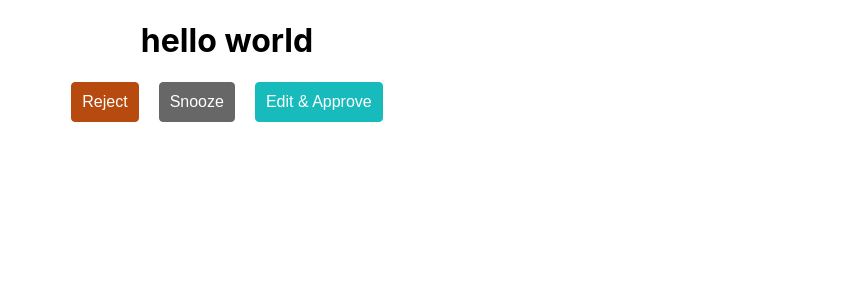
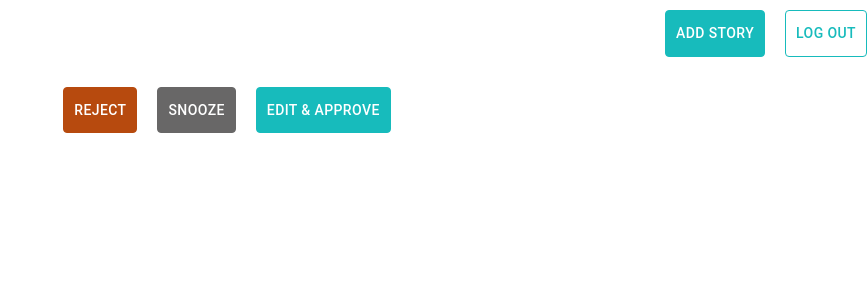
Before and after one commit to Pocket/curation-tools-frontend, a React (Create React App) app: page / in a window 1280 px wide. Shown: the top 300 px of the page, without its empty margins (413-1280 px from the left). Built offline with nearby package versions, Linux system fonts and the light colour scheme.

Commit message:
added material design and use it also delete the css file

```diff
--- a/src/App.tsx
+++ b/src/App.tsx
@@ -5,8 +5,6 @@ import './App.css';
 function App() {
   return (
     <div className="App">
-      {/* <!-- your component goes here to test the rendering! --> */}
-      <h1>hello world </h1>
       <Button/>
     </div>
   );
--- a/src/components/Button.css
+++ /dev/null
@@ -1,43 +0,0 @@
-.negative {
-    background-color: #b74a0e;
-    border: 1px solid #b74a0e;
-    margin-right: 20px;
-    padding: 10px;
-    border-radius: 4px;
-    color: white;
-    font-size: medium;
-}
-
-.negative:hover {
-    background-color: white;
-    color: #b74a0e;
-}
-
-.neutral {
-    background-color: #686767;
-    border: 1px solid #686767;
-    margin-right: 20px;
-    padding: 10px;
-    border-radius: 4px;
-    color: white;
-    font-size: medium;
-}
-
-.neutral:hover {
-    background-color: white;
-    color: #686767;
-}
-
-.positive {
-    background-color: #17bbbc;
-    border: 1px solid #17bbbc;
-    padding: 10px;
-    border-radius: 4px;
-    color: white;
-    font-size: medium;
-}
-
-.positive:hover {
-    background-color: white;
-    color: #17bbbc;
-}
--- a/src/components/ButtonComponent.tsx
+++ b/src/components/ButtonComponent.tsx
@@ -1,14 +1,90 @@
 import React from 'react';
-import './Button.css'
+import { makeStyles } from '@material-ui/core/styles';
+import Button from "@material-ui/core/Button";
 
-function ButtonCommponent() {
+const useStyles = makeStyles({
+  body: {
+    margin :0,
+    padding: "20px"
+  },
+  column:{
+    display: "flex",
+    flexDirection: "column",
+    marginTop: "10px"
+
+
+  },
+  nav: {
+    display: "flex",
+    justifyContent: "flex-end"
+
+
+  },
+  threebuttons: {
+    display: "flex",
+    justifyContent: "center",
+    marginTop: "30px"
+  },
+  positive : {
+    backgroundColor:"  #17bbbc",
+    border: "1px solid  #17bbbc",
+    padding: "10px",
+    borderRadius: "4px",
+    color: "white",
+    "&:hover":{
+      backgroundColor: "white",
+      color: "#17bbbc"
+    }
+  },
+  negative : {
+    backgroundColor:" #b74a0e",
+    border: "1px solid #b74a0e",
+    marginRight: "20px",
+    padding: "10px",
+    borderRadius: "4px",
+    color: "white",
+    "&:hover":{
+      backgroundColor: "white",
+      color: "#b74a0e"
+    }
+
+  },
+  neutral : {
+    backgroundColor:" #686767",
+    border: "1px solid #686767",
+    marginRight: "20px",
+    padding: "10px",
+    borderRadius: "4px",
+    color: "white",
+    "&:hover":{
+      backgroundColor: "white",
+      color: "#686767"
+    }
+  },
+  hollow: {
+    backgroundColor: "white",
+    color: "#17bbbc",
+    padding: "10px",
+    marginLeft: "20px",
+    border: "1px solid #17bbbc",
+  }
+});
+
+function ButtonComponent() {
+  const classes = useStyles();
     return (
-      <div className="buttons">
-        <button className="negative" type="submit" > Reject </button>
-        <button className="neutral" type="submit" > Snooze </button>
-        <button className="positive" type="submit" > Edit & Approve </button>
+<div className= {classes.column}>
+         <div className = {classes.nav}>
+           <Button className={classes.positive} > Add Story </Button>
+          <Button className={classes.hollow} > Log Out </Button>
+        </div>
+        <div className = {classes.threebuttons}>
+        <Button className={classes.negative} > Reject </Button>
+        <Button className={classes.neutral} > Snooze </Button>
+        <Button className={classes.positive} > Edit & Approve </Button>
+      </div>
       </div>
     );
   }
 
-  export default ButtonCommponent;
+  export default ButtonComponent;
```
